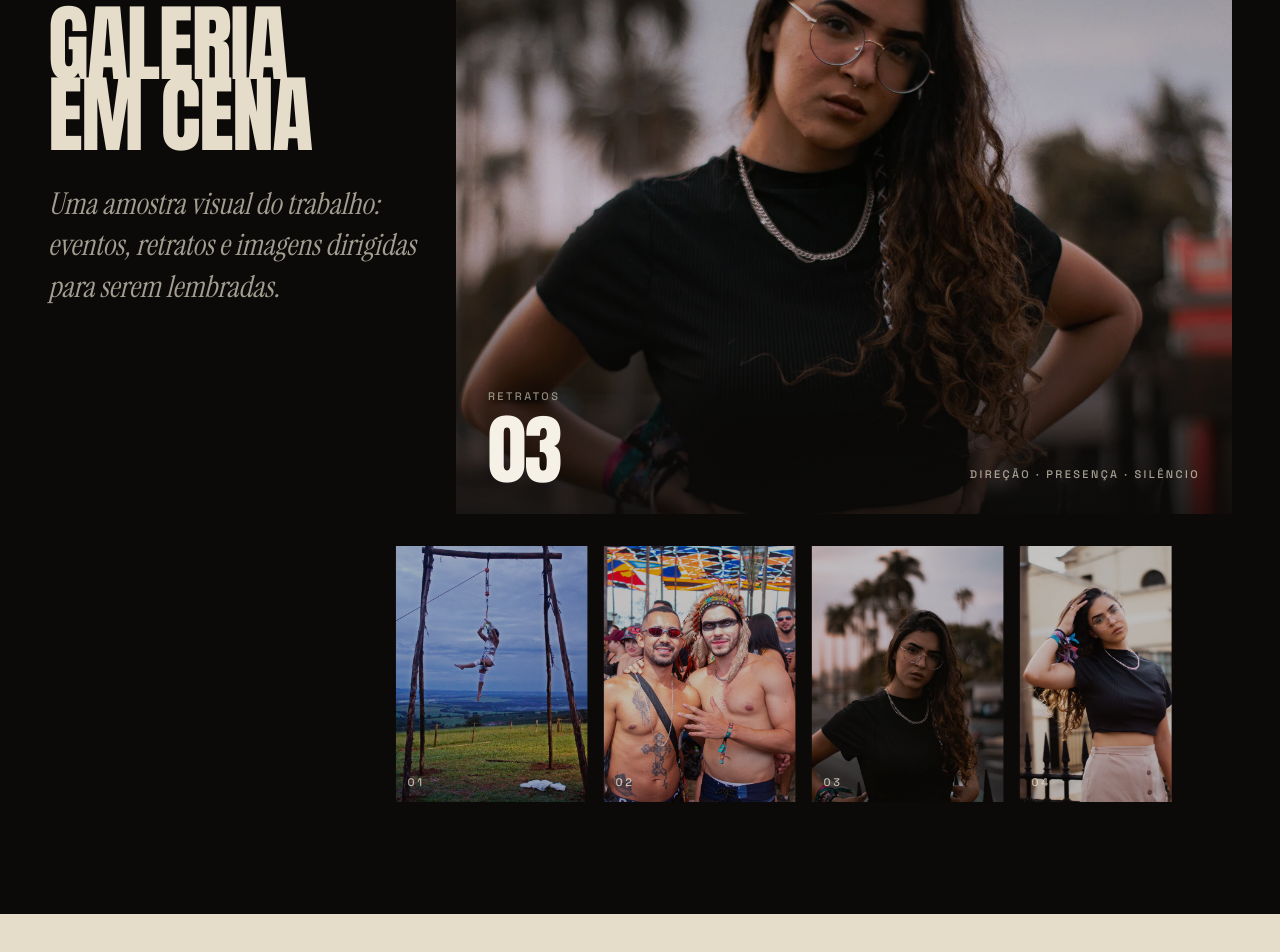
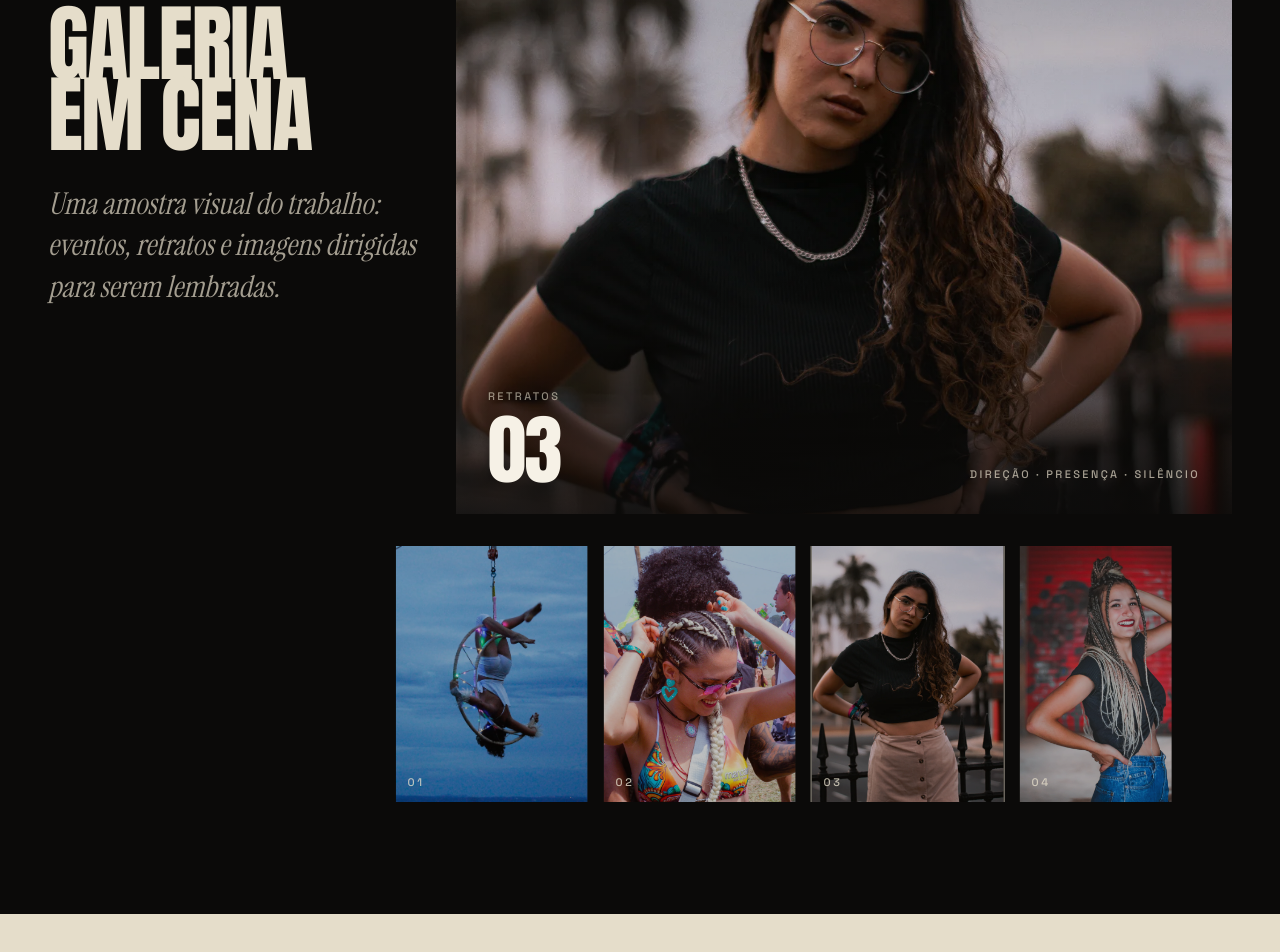
Before and after one commit to duuhsk18/magonfotografia, a Next.js app: page / in a window 1280 px wide. Shown: the part 1382-2334 px from the top of the page. Built offline with nearby package versions, Linux system fonts and the light colour scheme.

Commit message:
fix: sync portfolio thumbnails with main image
Co-Authored-By: Claude Opus 4.8 <noreply@anthropic.com>

```diff
--- a/components/portfolio-showcase.tsx
+++ b/components/portfolio-showcase.tsx
@@ -4,7 +4,7 @@ import { useEffect, useRef, useState } from "react";
 import Image from "next/image";
 import { motion, useReducedMotion, useScroll, useTransform } from "framer-motion";
 
-const slides = [
+const portfolioItems = [
   {
     src: "/portfolio/eventos-rave-mg-3648.webp",
     label: "Eventos",
@@ -35,37 +35,91 @@ const slides = [
     meta: "Corpo · paisagem · identidade",
     position: "center 34%",
   },
-];
-
-const gallery = [
-  "/portfolio/eventos-rave-mg-3654.webp",
-  "/portfolio/eventos-rave-mg-9235.webp",
-  "/portfolio/retratos-livia-mg-8880.webp",
-  "/portfolio/retratos-livia-mg-8899.webp",
-  "/portfolio/retratos-stephanie-img-8267.webp",
-  "/portfolio/retratos-stephanie-img-8310.webp",
-  "/portfolio/retratos-adriele-026.webp",
-  "/portfolio/retratos-adriele-082x.webp",
-  "/portfolio/retratos-giovana-mg-3141.webp",
-  "/portfolio/retratos-giovana-mg-3232-1x.webp",
+  {
+    src: "/portfolio/eventos-rave-mg-3654.webp",
+    label: "Eventos",
+    meta: "Cobertura · luz · noite",
+    position: "center 35%",
+  },
+  {
+    src: "/portfolio/eventos-rave-mg-9235.webp",
+    label: "Eventos",
+    meta: "Atmosfera · público · intensidade",
+    position: "center 36%",
+  },
+  {
+    src: "/portfolio/retratos-livia-mg-8880.webp",
+    label: "Retratos",
+    meta: "Retrato · gesto · presença",
+    position: "center 22%",
+  },
+  {
+    src: "/portfolio/retratos-livia-mg-8899.webp",
+    label: "Retratos",
+    meta: "Ensaio · estação · direção",
+    position: "center 24%",
+  },
+  {
+    src: "/portfolio/retratos-stephanie-img-8267.webp",
+    label: "Retratos",
+    meta: "Retrato · UFSCar · editorial",
+    position: "center 22%",
+  },
+  {
+    src: "/portfolio/retratos-stephanie-img-8310.webp",
+    label: "Retratos",
+    meta: "Editorial · movimento · campus",
+    position: "center 20%",
+  },
+  {
+    src: "/portfolio/retratos-adriele-026.webp",
+    label: "Retratos",
+    meta: "Retrato · estação · cidade",
+    position: "center 42%",
+  },
+  {
+    src: "/portfolio/retratos-adriele-082x.webp",
+    label: "Retratos",
+    meta: "Direção · olhar · textura",
+    position: "center 22%",
+  },
+  {
+    src: "/portfolio/retratos-giovana-mg-3141.webp",
+    label: "Retratos",
+    meta: "Paisagem · corpo · luz",
+    position: "center 42%",
+  },
+  {
+    src: "/portfolio/retratos-giovana-mg-3232-1x.webp",
+    label: "Retratos",
+    meta: "Retrato · natureza · presença",
+    position: "center 42%",
+  },
 ];
 
 export function PortfolioShowcase() {
   const ref = useRef<HTMLElement>(null);
   const reduce = useReducedMotion();
   const [active, setActive] = useState(0);
+  const [isAutoPaused, setIsAutoPaused] = useState(false);
   const { scrollYProgress } = useScroll({ target: ref, offset: ["start end", "end start"] });
 
   const headerY = useTransform(scrollYProgress, [0, 0.28, 1], reduce ? ["0%", "0%", "0%"] : ["16%", "0%", "-10%"]);
   const railX = useTransform(scrollYProgress, [0, 1], reduce ? ["0%", "0%"] : ["4%", "-10%"]);
+  const activeItem = portfolioItems[active];
 
   useEffect(() => {
-    if (reduce) return;
+    if (reduce || isAutoPaused) return;
     const id = window.setInterval(() => {
-      setActive((current) => (current + 1) % slides.length);
+      setActive((current) => (current + 1) % portfolioItems.length);
     }, 3200);
     return () => window.clearInterval(id);
-  }, [reduce]);
+  }, [isAutoPaused, reduce]);
+
+  const selectItem = (index: number) => {
+    setIsAutoPaused(true);
+    setActive(index);
+  };
 
   return (
     <section ref={ref} className="relative w-full overflow-hidden bg-charcoal px-6 py-[14vh] md:px-12">
@@ -84,55 +138,58 @@ export function PortfolioShowcase() {
 
         <div className="md:col-span-8">
           <div className="relative min-h-[78svh] overflow-hidden bg-charcoal-soft">
-            {slides.map((slide, index) => (
             <motion.div
-                key={slide.src}
+              key={activeItem.src}
               className="absolute inset-0"
-                initial={false}
-                animate={{ opacity: active === index ? 1 : 0, scale: active === index ? 1 : 1.04 }}
-                transition={{ duration: reduce ? 0 : 1.1, ease: [0.22, 1, 0.36, 1] }}
+              initial={reduce ? false : { opacity: 0, scale: 1.025 }}
+              animate={{ opacity: 1, scale: 1 }}
+              transition={{ duration: reduce ? 0 : 0.45, ease: [0.22, 1, 0.36, 1] }}
             >
               <Image
-                  src={slide.src}
-                  alt={`${slide.label} — Magon Fotografia`}
+                key={activeItem.src}
+                src={activeItem.src}
+                alt={`${activeItem.label} — Magon Fotografia`}
                 fill
                 sizes="(max-width: 768px) 100vw, 66vw"
                 className="object-cover"
-                  style={{ objectPosition: slide.position }}
-                  priority={index === 0}
+                style={{ objectPosition: activeItem.position }}
+                priority={active === 0}
               />
               <div className="absolute inset-0 bg-gradient-to-t from-charcoal/85 via-charcoal/15 to-charcoal/35" />
             </motion.div>
-            ))}
 
             <div className="absolute bottom-0 left-0 right-0 z-10 p-5 md:p-8">
               <div className="flex flex-col gap-4 md:flex-row md:items-end md:justify-between">
                 <div>
-                  <p className="micro-label mb-3 text-cream/60">{slides[active].label}</p>
+                  <p className="micro-label mb-3 text-cream/60">{activeItem.label}</p>
                   <h3 className="font-display text-[13vw] leading-[0.84] text-warm-white md:text-[6vw]">
                     {String(active + 1).padStart(2, "0")}
                   </h3>
                 </div>
-                <p className="micro-label max-w-xs text-cream/70 md:text-right">{slides[active].meta}</p>
+                <p className="micro-label max-w-xs text-cream/70 md:text-right">{activeItem.meta}</p>
               </div>
             </div>
           </div>
 
           <motion.div style={{ x: railX }} className="mt-8 flex gap-4 overflow-hidden">
-            {gallery.map((src, index) => (
+            {portfolioItems.map((item, index) => (
               <button
-                key={src}
+                key={item.src}
                 type="button"
-                onClick={() => setActive(index % slides.length)}
-                className="focus-ring group relative h-44 w-32 shrink-0 overflow-hidden bg-charcoal-soft md:h-64 md:w-48"
+                onClick={() => selectItem(index)}
+                className={`focus-ring group relative h-44 w-32 shrink-0 overflow-hidden bg-charcoal-soft md:h-64 md:w-48 ${
+                  active === index ? "ring-1 ring-cream/70" : ""
+                }`}
                 aria-label={`Ver imagem ${index + 1}`}
+                aria-current={active === index ? "true" : undefined}
               >
                 <Image
-                  src={src}
-                  alt="Amostra do portfólio Magon Fotografia"
+                  src={item.src}
+                  alt={`${item.label} — Magon Fotografia`}
                   fill
                   sizes="(max-width: 768px) 128px, 192px"
                   className="object-cover opacity-75 transition duration-500 group-hover:scale-105 group-hover:opacity-100"
+                  style={{ objectPosition: item.position }}
                 />
                 <span className="micro-label absolute bottom-3 left-3 text-cream/80">
                   {String(index + 1).padStart(2, "0")}
```
Lines whose indentation alone changed are shown as unchanged.
